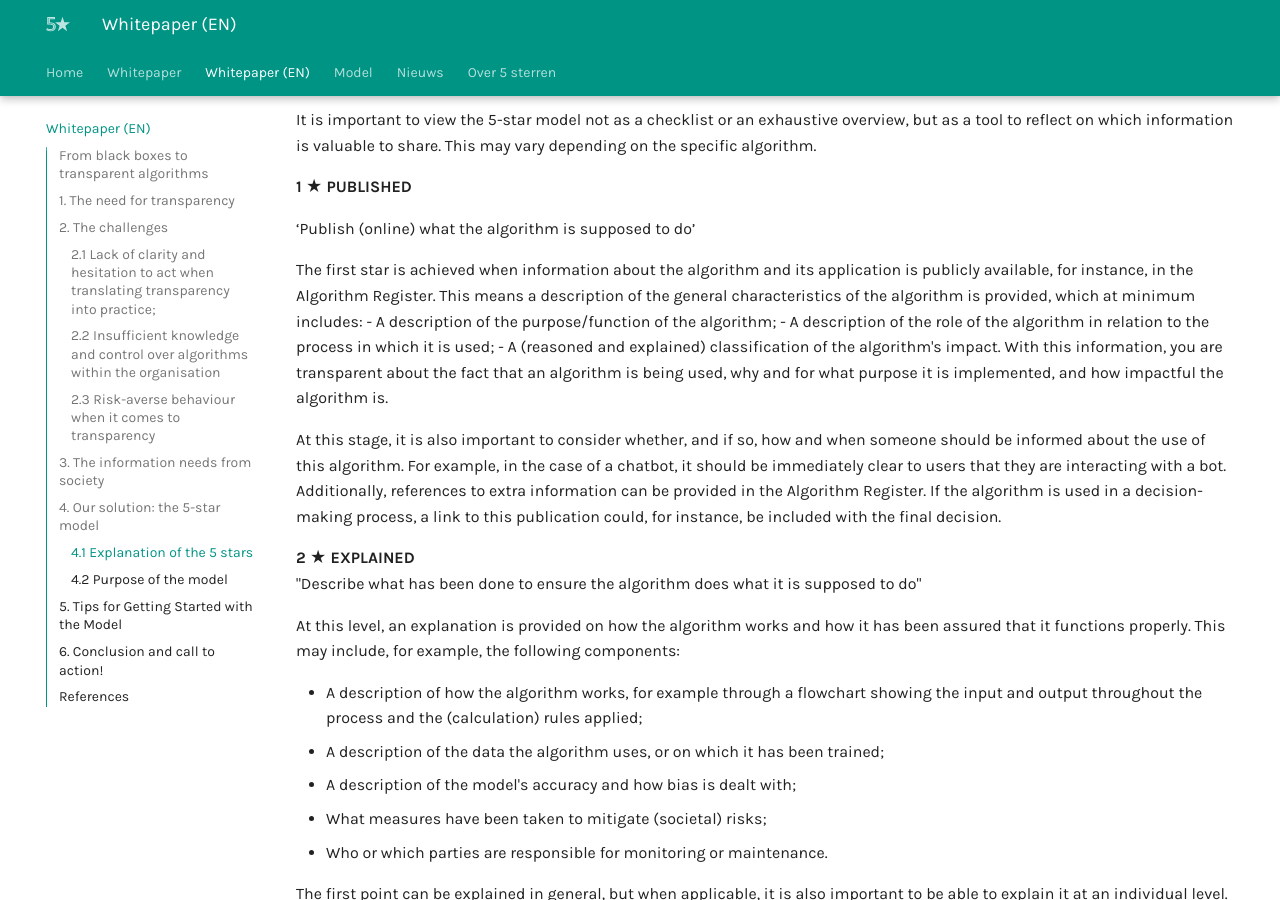
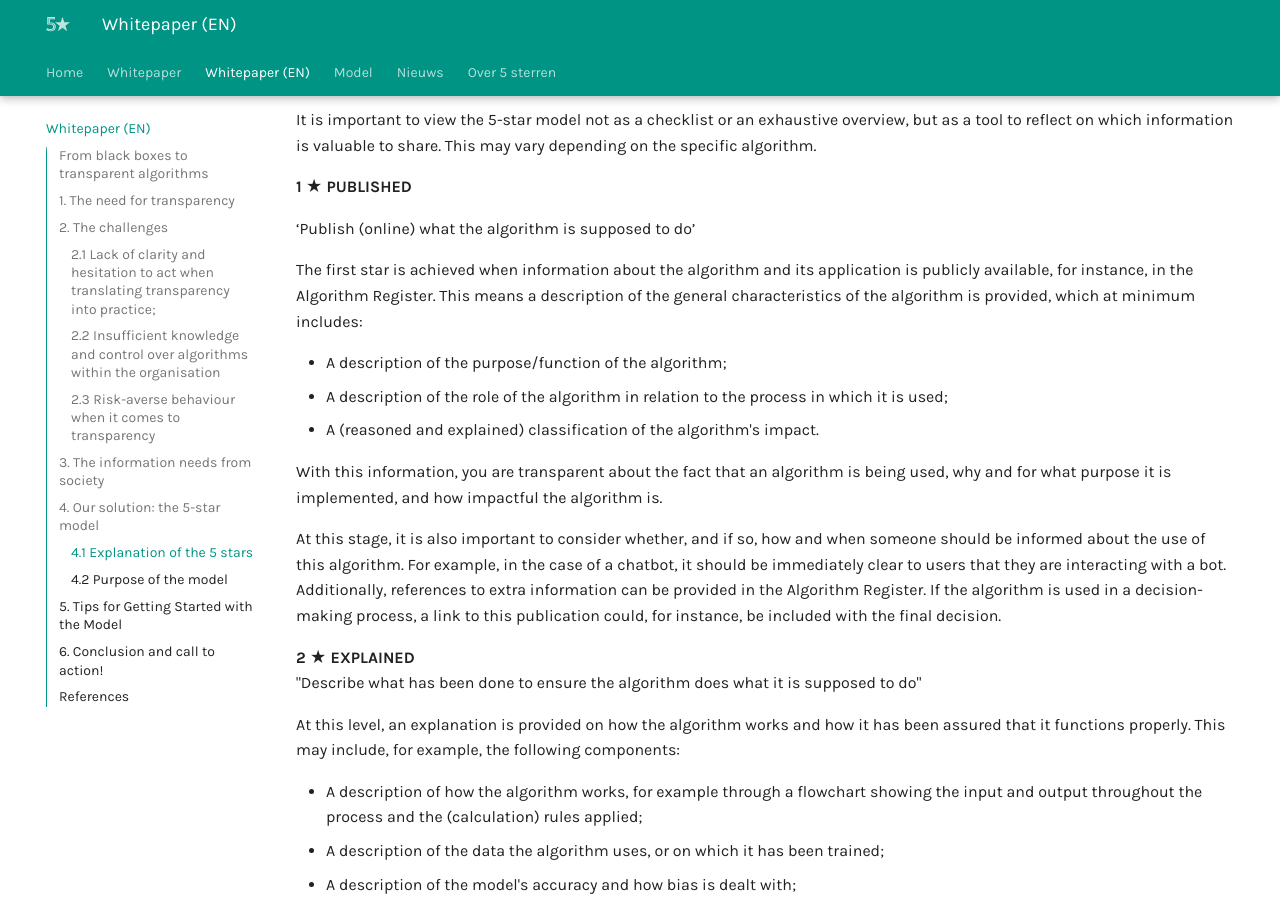
Before and after one commit to thegreenland/5-sterren-toolkit, an MkDocs documentation site: the page built from docs/whitepaper(EN).md, in a window 1280 px wide and 900 px high, scrolled down 4821 px. Built offline with MkDocs 1.6.1 and Material for MkDocs 9.7.7, drawn with Linux system fonts in a browser that asks for light colours; some of the changed text lies outside the part shown.

````diff
--- a/docs/whitepaper(EN).md
+++ b/docs/whitepaper(EN).md
@@ -1,4 +1,5 @@
 # THE 5-STAR MODEL FOR TRANSPARENT ALGORITHMS
+
 ```
 By: the 5 star community
 Version: 1.0 (dated 06 December 2024)
@@ -12,7 +13,7 @@ We therefore introduce the 5-star model: a framework for step-by-step realisatio
 
 **The use of algorithms by governments is not transparent, resulting in societal harm**
 
-The Netherlands Court of Audit concluded in its 2021 report Understanding Algorithms1 that the quality and risks of the use of algorithms by governments are insufficiently monitored. In their most recent study, the Court of Audit even states that the risks associated with the use of algorithms by governments are often underestimated. For more than a third of the participating organisations, it is unclear whether the deployed system is performing properly at all.2
+The Netherlands Court of Audit concluded in its 2021 report Understanding Algorithms1 that the quality and risks of the use of algorithms by governments are insufficiently monitored. In their most recent study, the Court of Audit even states that the risks associated with the use of algorithms by governments are often underestimated. For more than a third of the participating organisations, it is unclear whether the deployed system is performing properly at all.[^2]
 
 This leads to concerns in society. According to the 2023 Algorithm Trust Monitor, trust in algorithms in the government has declined in recent years, with half of the population indicating that they think ‘executive organisations are not honest and transparent about the use of algorithms’.3 Combined with new legislation from the European Union, such as the AI Act, this puts great pressure on the government to provide more transparency about its use of algorithms.
 
@@ -96,9 +97,11 @@ It is important to view the 5-star model not as a checklist or an exhaustive ove
 ‘Publish (online) what the algorithm is supposed to do’
 
 The first star is achieved when information about the algorithm and its application is publicly available, for instance, in the Algorithm Register. This means a description of the general characteristics of the algorithm is provided, which at minimum includes:
+
 - A description of the purpose/function of the algorithm;
 - A description of the role of the algorithm in relation to the process in which it is used;
 - A (reasoned and explained) classification of the algorithm's impact.
+
 With this information, you are transparent about the fact that an algorithm is being used, why and for what purpose it is implemented, and how impactful the algorithm is.
 
 At this stage, it is also important to consider whether, and if so, how and when someone should be informed about the use of this algorithm. For example, in the case of a chatbot, it should be immediately clear to users that they are interacting with a bot. Additionally, references to extra information can be provided in the Algorithm Register. If the algorithm is used in a decision-making process, a link to this publication could, for instance, be included with the final decision.
@@ -137,6 +140,7 @@ Sometimes, due to privacy or security concerns, not all aspects of an (internal)
 ‘Make it possible to test the algorithm’.
 
 At this level, stakeholders can start testing the algorithm themselves. People can then see for themselves what output is delivered with what input. This can be achieved, for example, with:
+
 - An API with which results can be requested;
 - A ‘mock-up’ system;
 - Test data, possibly ‘synthetic’ (not the actual sensitive data but a comparable neutral set).20
@@ -168,10 +172,14 @@ Want to get started with the 5-star model but don’t know where to begin? The f
 1. Have discussions about what transparency means within your organisation and what is possible, taking into account the specific practical context and core values of your organisation.
 2. Make agreements (at the governance level) about the ambition level you aim to achieve for the organisation. For example: "We want to achieve at least 3 stars for all algorithms!" This provides a common goal and can create urgency to allocate time and resources.
 3. Then, you can start mapping out:
-	- The algorithms your organisation uses, develops, or purchases;
-	- Who to approach for information about an algorithm;
-	- What agreements are in place with suppliers and developers regarding the purpose, functionality, and explainability of algorithms;
-	- The possible assessments that algorithms have undergone or will undergo.
+
+ 	- The algorithms your organisation uses, develops, or purchases;
+
+ 	- Who to approach for information about an algorithm;
+
+ 	- What agreements are in place with suppliers and developers regarding the purpose, functionality, and explainability of algorithms;
+
+ 	- The possible assessments that algorithms have undergone or will undergo.
 
 With this information in mind, you can work step by step towards publishing algorithms. Don’t forget: perfectionism is the enemy of progress. So, just get started!
 
@@ -208,7 +216,7 @@ Contact us through our website [5sterrenalgoritmes.nl](5sterrenalgoritmes.nl) an
 ## References
 1 See: https://english.rekenkamer.nl/publications/reports/2021/01/26/understanding-algorithms
 
-2 See: https://english.rekenkamer.nl/publications/reports/2024/10/16/focus-on-ai-in-central-government
+[^2]: See: https://english.rekenkamer.nl/publications/reports/2024/10/16/focus-on-ai-in-central-government
 
 3 See: https://kpmg.com/nl/nl/home/topics/digital-transformation/artificial-intelligence/algoritme-vertrouwensmonitor.html (in Dutch)
 
````
